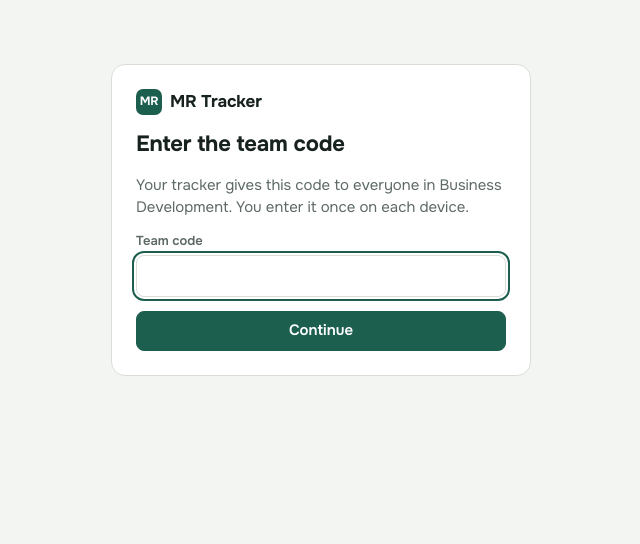
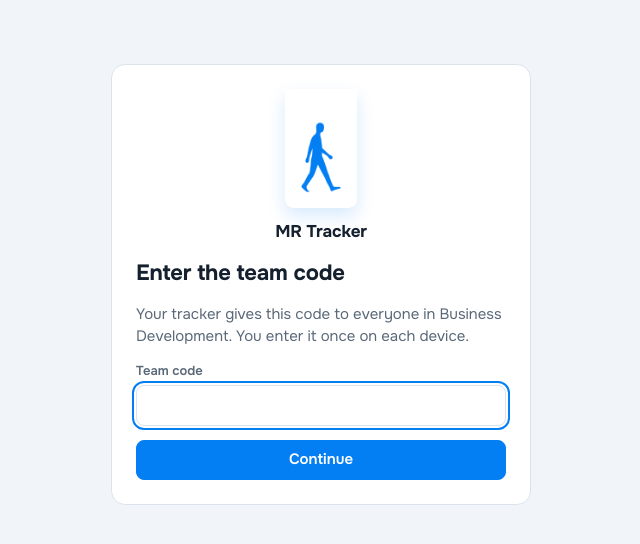
Before and after one commit to Sabina-mylt/mr-tracker, a plain HTML site: page index.html in a window 1280 px wide. Shown: the whole page, without its empty margins (319-959 px from the left). Drawn offline with Linux system fonts and the light colour scheme.

Commit message:
Light theme in AIESEC blue, dark theme switch, AIESEC logo
Co-Authored-By: Claude Opus 5.5 <noreply@anthropic.com>
Claude-Session: https://claude.ai/code/session_012B9vku9XayefnUQC8UNy2q

```diff
--- a/index.html
+++ b/index.html
@@ -10,15 +10,18 @@
 <style>
 /* Layout: sticky top bar + tab row; one content column (max 1080px); detail opens as a bottom sheet on phones, side panel on desktop. */
 :root {
-  --bg: #f3f5f2;
+  --bg: #f1f5fa;
   --surface: #ffffff;
-  --sunk: #e9ece7;
-  --line: #d9ded6;
-  --ink: #17211d;
-  --muted: #5d6a63;
-  --accent: #1d5f4f;
+  --sunk: #e6edf5;
+  --line: #dbe3ec;
+  --ink: #14202e;
+  --muted: #5a6878;
+  --accent: #037ef3;
   --accent-ink: #ffffff;
-  --accent-soft: #dcebe5;
+  --accent-soft: #e1effe;
+  /* AIESEC logo: image.png holds the original variants side by side, each shown as-is.
+     Light theme hangs the white tile, dark theme the blue one. */
+  --logo-hang-x: -39px;
 
   --s-new: #7b8580;      --s-new-bg: #eceeec;
   --s-contacted: #2f63b8; --s-contacted-bg: #e2eafa;
@@ -35,10 +38,10 @@
   --r: 10px;
   color-scheme: light;
 }
-@media (prefers-color-scheme: dark) {
-  :root {
-    --bg: #111715; --surface: #18201d; --sunk: #0d1311; --line: #2a3531; --ink: #e6ece8; --muted: #93a19a;
-    --accent: #5fbf9f; --accent-ink: #0d1311; --accent-soft: #1d3a31;
+html[data-theme="dark"] {
+    --bg: #0f141b; --surface: #161d26; --sunk: #0b1016; --line: #26313e; --ink: #e5ebf2; --muted: #93a0b0;
+    --accent: #3d9bff; --accent-ink: #ffffff; --accent-soft: #14304f;
+    --logo-hang-x: -278px;
     --s-new: #a3ada8; --s-new-bg: #252d2a;
     --s-contacted: #8db3f5; --s-contacted-bg: #1d2a42;
     --s-offer: #b9a1ef; --s-offer-bg: #2a2340;
@@ -47,7 +50,6 @@
     --s-no: #f08a84; --s-no-bg: #3d1f1d;
     --warn: #f0b453; --warn-bg: #3a2c14; --bad: #f08a84; --bad-bg: #3d1f1d; --good: #6fd394; --good-bg: #173523;
     color-scheme: dark;
-  }
 }
 * { box-sizing: border-box; }
 html, body { margin: 0; }
@@ -64,7 +66,22 @@ button { cursor: pointer; }
   padding: env(safe-area-inset-top, 0px) max(16px, env(safe-area-inset-right, 0px)) 0 max(16px, env(safe-area-inset-left, 0px)); }
 .top-in { max-width: 1080px; margin: 0 auto; display: flex; align-items: center; gap: 12px; min-height: 56px; flex-wrap: wrap; }
 .brand { font-weight: 700; font-size: 17px; letter-spacing: -0.01em; display: flex; align-items: center; gap: 8px; margin-right: auto; }
-.brand-mark { width: 26px; height: 26px; border-radius: 7px; background: var(--accent); color: var(--accent-ink); display: grid; place-items: center; font-size: 12px; font-weight: 700; }
+.logo-tile { --s: 1; width: calc(167px * var(--s)); height: calc(276px * var(--s)); flex: none;
+  background: url("image.png") no-repeat calc(var(--x, -39px) * var(--s)) calc(-24px * var(--s)) / calc(721px * var(--s)) calc(330px * var(--s));
+  border-radius: 0 0 calc(19px * var(--s)) calc(19px * var(--s)); }
+.brand-mark { --s: .116; --x: -278px; }
+.theme-btn { border: 1px solid var(--line); background: var(--surface); border-radius: 999px; width: 34px; height: 34px; display: grid; place-items: center; font-size: 16px; line-height: 1; padding: 0; }
+.theme-btn:hover { border-color: var(--accent); }
+/* The AIESEC tile hangs from the top bar in the empty space beside the content on wide screens */
+body::before { content: ""; position: fixed; top: var(--top-h, 101px); right: calc((100vw - 1080px) / 4 - 84px); width: 167px; height: 276px;
+  background: url("image.png") no-repeat var(--logo-hang-x) -24px / 721px 330px; border-radius: 0 0 19px 19px;
+  box-shadow: 0 12px 26px rgba(3, 126, 243, .16); pointer-events: none; z-index: 0; display: none; }
+@media (min-width: 1500px) { body::before { display: block; } }
+html.gated body::before { display: none; }
+@media (max-width: 560px) { .theme-btn { display: none; } }
+#app, .top { position: relative; z-index: 1; }
+.top { position: sticky; }
+.gate-logo { --s: .43; --x: var(--logo-hang-x); margin: 0 auto -2px; box-shadow: 0 8px 18px rgba(3, 126, 243, .16); }
 .me { display: flex; align-items: center; gap: 8px; }
 .me-btn { border: 1px solid var(--line); background: var(--surface); border-radius: 999px; padding: 5px 12px 5px 6px; display: flex; align-items: center; gap: 8px; font-weight: 500; }
 .avatar { width: 24px; height: 24px; border-radius: 50%; background: var(--accent-soft); color: var(--accent); display: grid; place-items: center; font-size: 11px; font-weight: 700; flex: none; }
@@ -608,6 +625,12 @@ function toast(msg) {
 
 /* ================= render: shell ================= */
 var app = document.getElementById('app');
+function theme() { return store('mrt-theme') === 'dark' ? 'dark' : 'light'; }
+// keeps the hanging logo right under the top bar, whatever its height
+function syncTop() { var t = document.querySelector('.top'); if (t) document.documentElement.style.setProperty('--top-h', t.offsetHeight + 'px'); }
+window.addEventListener('resize', syncTop);
+function applyTheme() { document.documentElement.setAttribute('data-theme', theme()); }
+applyTheme();
 
 function render() {
   if (!S.loaded) return;
@@ -623,9 +646,9 @@ function render() {
 
   app.innerHTML =
     '<header class="top"><div class="top-in">' +
-      '<div class="brand"><div class="brand-mark">MR</div><span>MR Tracker</span></div>' +
+      '<div class="brand"><div class="logo-tile brand-mark" role="img" aria-label="AIESEC"></div><span>MR Tracker</span></div>' +
       '<select class="proj" id="proj" aria-label="Project">' + ['All'].concat(PROJECTS).map(function (p) { return '<option' + (p === S.project ? ' selected' : '') + ' value="' + esc(p) + '">' + (p === 'All' ? 'All projects' : esc(p)) + '</option>'; }).join('') + '</select>' +
-      '<div class="me"><button class="me-btn" id="account" title="Your account"><span class="avatar">' + esc(initials(S.me)) + '</span><span>' + esc(S.me) + '</span></button></div>' +
+      '<div class="me"><button class="theme-btn" id="theme" title="' + (theme() === 'dark' ? 'Switch to light theme' : 'Switch to dark theme') + '" aria-label="Switch theme">' + (theme() === 'dark' ? '☀' : '☾') + '</button><button class="me-btn" id="account" title="Your account"><span class="avatar">' + esc(initials(S.me)) + '</span><span>' + esc(S.me) + '</span></button></div>' +
     '</div>' +
     '<nav class="tabs" role="tablist">' + tabs.map(function (t) {
       return '<button class="tab" role="tab" data-view="' + t[0] + '" aria-selected="' + (S.view === t[0]) + '">' + t[1] + (t[2] ? '<span class="count hot">' + t[2] + '</span>' : '') + '</button>';
@@ -642,12 +665,15 @@ function render() {
   if (S.view === 'comments') main.innerHTML = viewComments();
   if (S.view === 'people') main.innerHTML = viewPeople();
   renderSheet();
+  document.documentElement.classList.remove('gated');
+  syncTop();
 }
 
 /* ================= gates ================= */
 function renderCodeGate() {
+  document.documentElement.classList.add('gated');
   app.innerHTML = '<div style="padding:0 16px"><form class="gate" id="code-form">' +
-    '<div class="brand"><div class="brand-mark">MR</div>MR Tracker</div>' +
+    '<div class="logo-tile gate-logo" role="img" aria-label="AIESEC"></div><div class="brand" style="justify-content:center;margin:0">MR Tracker</div>' +
     '<h1>Enter the team code</h1><p class="muted" style="margin:0">Your tracker gives this code to everyone in Business Development. You enter it once on each device.</p>' +
     '<div class="field"><label for="code-in">Team code</label><input class="input" id="code-in" autocomplete="off" required></div>' +
     (S.error ? '<div class="err">' + esc(S.error) + '</div>' : '') +
@@ -656,11 +682,12 @@ function renderCodeGate() {
 }
 
 function renderLoginGate() {
+  document.documentElement.classList.add('gated');
   var L = S.loginList || { team: [], needsAdmin: false };
   var names = L.team.map(function (m) { return m.name; }).sort(function (a, b) { return a.localeCompare(b); });
   var last = store('mrt-last') || '';
   var reg = S.authMode === 'register' || !names.length;
-  var head = '<div class="brand"><div class="brand-mark">MR</div>MR Tracker</div>';
+  var head = '<div class="logo-tile gate-logo" role="img" aria-label="AIESEC"></div><div class="brand" style="justify-content:center;margin:0">MR Tracker</div>';
   var foot = (S.error ? '<div class="err" role="alert">' + esc(S.error) + '</div>' : '') +
     (DEMO ? '<p class="muted" style="margin:0;font-size:13px">Demo mode: every demo PIN is <b>1111</b>. Try Raiser A, Tracker or Admin.</p>' : '') +
     (!DEMO ? '<button type="button" class="btn ghost small" id="change-code" style="justify-self:start;padding-left:0">Use a different team code</button>' : '');
@@ -731,6 +758,8 @@ function accountSheet() {
       '<div class="row2"><div class="field"><label for="p-new">New PIN</label><input class="input" id="p-new" type="password" autocomplete="new-password" required minlength="4" maxlength="12"></div>' +
       '<div class="field"><label for="p-new2">Repeat new PIN</label><input class="input" id="p-new2" type="password" autocomplete="new-password" required minlength="4" maxlength="12"></div></div>' +
       '<div><button class="btn primary" type="submit" ' + (S.busy ? 'disabled' : '') + '>Change PIN</button></div></div>' +
+    '<div class="box"><div class="box-title">Theme</div><div class="seg" role="group" aria-label="Theme" style="justify-self:start">' +
+      [['light', 'Light'], ['dark', 'Dark']].map(function (o) { return '<button type="button" data-set-theme="' + o[0] + '" aria-pressed="' + (theme() === o[0]) + '">' + o[1] + '</button>'; }).join('') + '</div></div>' +
     '<button type="button" class="btn" id="logout" style="padding:12px">Log out on this device</button>' +
   '</form></div>';
 }
@@ -1124,6 +1153,7 @@ document.addEventListener('click', function (e) {
 
   if (ds.view) { location.hash = ds.view; return; }
   if (ds.goto) { location.hash = ds.goto; return; }
+  if (t.id === 'theme' || ds.setTheme) { store('mrt-theme', ds.setTheme || (theme() === 'dark' ? 'light' : 'dark')); applyTheme(); render(); return; }
   if (t.id === 'account') { S.open = '__me'; renderSheet(); return; }
   if (t.id === 'logout') {
     var tok = S.token;
```
